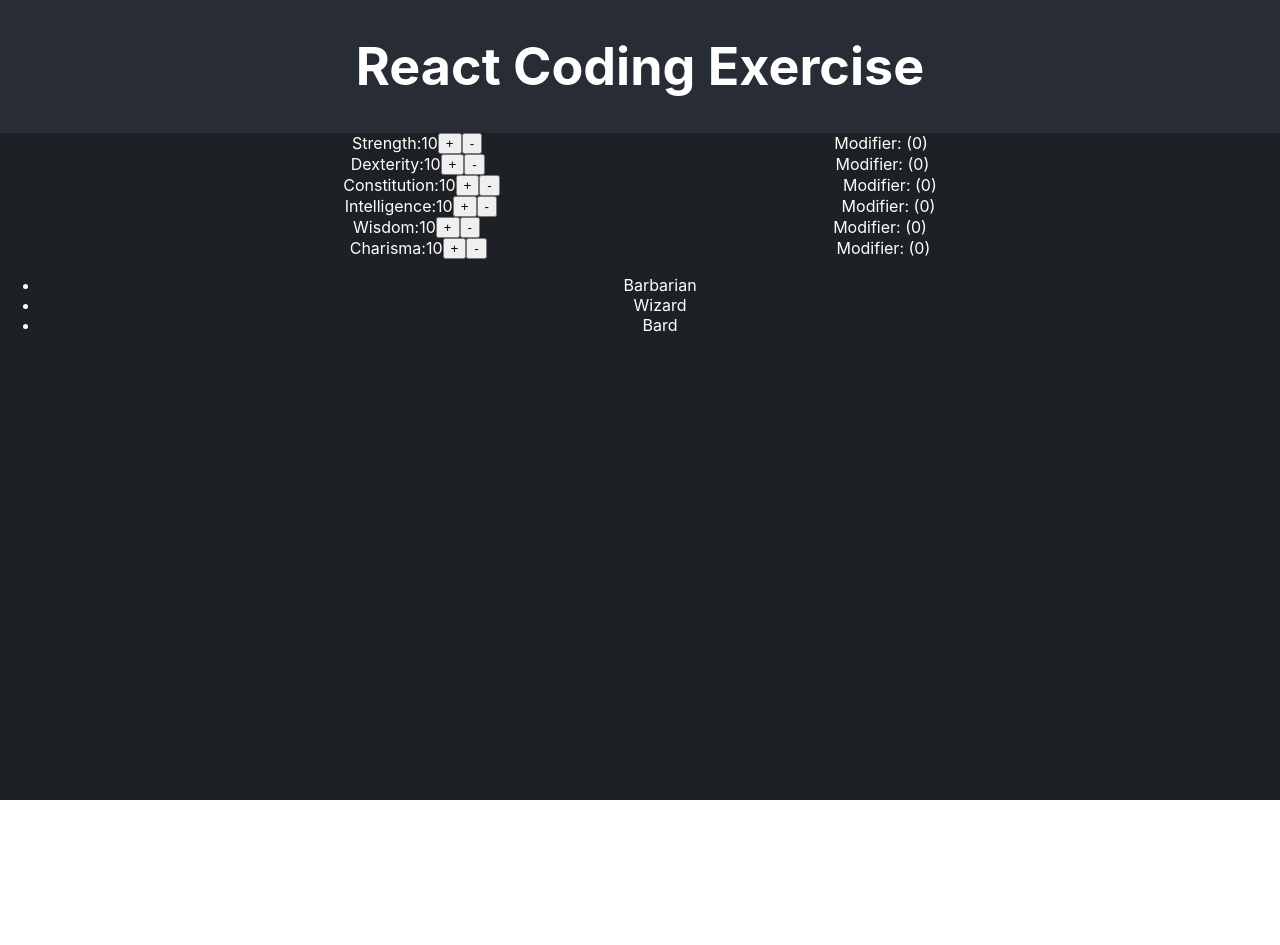
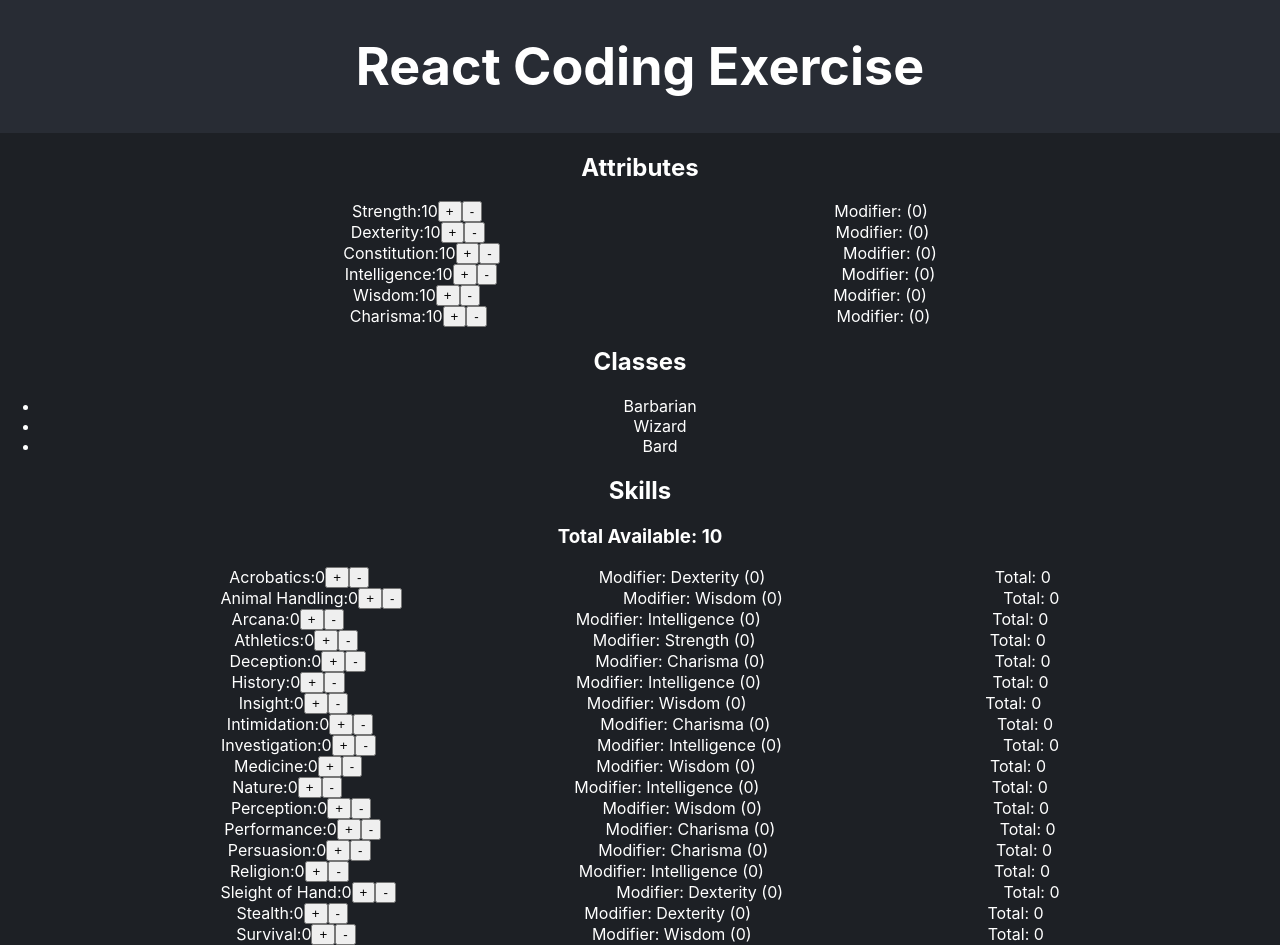
Before and after one commit to iamjosejimenez/recruiting-webapp-character, a React (Create React App) app: page / in a window 1280 px wide. Before the commit the page ends 800 px from the top, so only its background shows below. Built offline with nearby package versions, Linux system fonts and the light colour scheme.

Commit message:
add update skills

```diff
--- a/src/App.css
+++ b/src/App.css
@@ -53,3 +53,8 @@
   display: flex;
   justify-content: space-evenly;
 }
+
+.App-Skills-Container {
+  display: flex;
+  justify-content: space-evenly;
+}
--- a/src/App.js
+++ b/src/App.js
@@ -4,6 +4,7 @@ import {
   ATTRIBUTE_LIST,
   CLASS_LIST,
   DEFAULT_ATTRIBUTES_AMOUNT,
+  DEFAULT_SKILLS_TOTAL,
   SKILL_LIST,
 } from "./consts.js";
 import AmountSelector from "./components/AmountSelector";
@@ -13,6 +14,7 @@ function App() {
   const [characterSheet, setCharacterSheet] = useState({
     attributes: {},
     classes: {},
+    skills: {},
   });
 
   useEffect(() => {
@@ -29,33 +31,51 @@ function App() {
       classes[classConstant] = { isOpen: false };
     });
 
+    const skills = {};
+
+    SKILL_LIST.forEach(({ name, ...rest }) => {
+      skills[name] = {
+        amount: 0,
+        ...rest,
+      };
+    });
+
     setCharacterSheet((previousCharacterSheet) => ({
       ...previousCharacterSheet,
       attributes,
       classes,
+      skills,
+      skillsAmountTotal: DEFAULT_SKILLS_TOTAL,
     }));
   }, []);
 
   const handleUpdateAttribute = (event, attribute, operation) => {
     event.preventDefault();
     setCharacterSheet((previousCharacterSheet) => {
-      let newAttributeAmount =
-        previousCharacterSheet.attributes[attribute].amount;
+      let attributeAmount = previousCharacterSheet.attributes[attribute].amount;
 
       if (operation === "SUM") {
-        newAttributeAmount += 1;
+        attributeAmount += 1;
       } else {
-        newAttributeAmount -= 1;
+        attributeAmount -= 1;
+      }
+
+      const attributeModifier = calculateModifier(attributeAmount);
+
+      let skillsAmountTotal = previousCharacterSheet.skillsAmountTotal;
+      if (attribute === "Intelligence") {
+        skillsAmountTotal = DEFAULT_SKILLS_TOTAL + 4 * attributeModifier;
       }
 
       return {
         ...previousCharacterSheet,
+        skillsAmountTotal,
         attributes: {
           ...previousCharacterSheet.attributes,
           [attribute]: {
             ...previousCharacterSheet.attributes[attribute],
-            amount: newAttributeAmount,
-            modifier: calculateModifier(newAttributeAmount),
+            amount: attributeAmount,
+            modifier: attributeModifier,
           },
         },
       };
@@ -93,6 +113,30 @@ function App() {
     });
   };
 
+  const handleUpdateSkill = (event, skill, operation) => {
+    event.preventDefault();
+    setCharacterSheet((previousCharacterSheet) => {
+      let skillAmount = previousCharacterSheet.skills[skill].amount;
+
+      if (operation === "SUM") {
+        skillAmount += 1;
+      } else {
+        skillAmount -= 1;
+      }
+
+      return {
+        ...previousCharacterSheet,
+        skills: {
+          ...previousCharacterSheet.skills,
+          [skill]: {
+            ...previousCharacterSheet.skills[skill],
+            amount: skillAmount,
+          },
+        },
+      };
+    });
+  };
+
   return (
     <div className="App">
       <header className="App-header">
@@ -100,9 +144,13 @@ function App() {
       </header>
       <section className="App-section">
         <div>
+          <h2>Attributes</h2>
           {Object.entries(characterSheet.attributes).map(
             ([attribute, { amount, modifier }]) => (
-              <div className="App-Attributes-Container">
+              <div
+                className="App-Attributes-Container"
+                key={`container${attribute}`}
+              >
                 <AmountSelector
                   key={attribute}
                   title={attribute}
@@ -114,12 +162,13 @@ function App() {
                     handleUpdateAttribute(event, attribute, "SUBTRACT")
                   }
                 />
-                <div>Modifier: ({modifier})</div>
+                <div key={`modifier${attribute}`}>Modifier: ({modifier})</div>
               </div>
             )
           )}
         </div>
         <div className="App-Classes-Container">
+          <h2>Classes</h2>
           {
             <ul>
               {Object.entries(characterSheet.classes).map(
@@ -151,6 +200,38 @@ function App() {
             </ul>
           }
         </div>
+        <div>
+          <h2>Skills</h2>
+          <h3>Total Available: {characterSheet.skillsAmountTotal}</h3>
+          <div>
+            {Object.entries(characterSheet.skills).map(
+              ([skill, { amount, attributeModifier }]) => (
+                <div className="App-Skills-Container" key={`container${skill}`}>
+                  <AmountSelector
+                    key={skill}
+                    title={skill}
+                    value={amount}
+                    onClickAdd={(event) =>
+                      handleUpdateSkill(event, skill, "SUM")
+                    }
+                    onClickSubtract={(event) => {
+                      handleUpdateSkill(event, skill, "SUBTRACT");
+                    }}
+                  />
+                  <div key={`modifier${skill}`}>
+                    Modifier: {attributeModifier} (
+                    {characterSheet.attributes[attributeModifier].modifier})
+                  </div>
+                  <div key={`total${skill}`}>
+                    Total:{" "}
+                    {characterSheet.attributes[attributeModifier].modifier +
+                      amount}
+                  </div>
+                </div>
+              )
+            )}
+          </div>
+        </div>
       </section>
     </div>
   );
--- a/src/consts.js
+++ b/src/consts.js
@@ -1,59 +1,59 @@
 export const ATTRIBUTE_LIST = [
-    'Strength',
-    'Dexterity',
-    'Constitution',
-    'Intelligence',
-    'Wisdom',
-    'Charisma',
+  "Strength",
+  "Dexterity",
+  "Constitution",
+  "Intelligence",
+  "Wisdom",
+  "Charisma",
 ];
 
 export const CLASS_LIST = {
-    'Barbarian': {
-        'Strength': 14,
-        'Dexterity': 9,
-        'Constitution': 9,
-        'Intelligence': 9,
-        'Wisdom': 9,
-        'Charisma': 9,
-    },
-    'Wizard': {
-        'Strength': 9,
-        'Dexterity': 9,
-        'Constitution': 9,
-        'Intelligence': 14,
-        'Wisdom': 9,
-        'Charisma': 9,
-    },
-    'Bard': {
-        'Strength': 9,
-        'Dexterity': 9,
-        'Constitution': 9,
-        'Intelligence': 9,
-        'Wisdom': 9,
-        'Charisma': 14,
-    },
-}
+  Barbarian: {
+    Strength: 14,
+    Dexterity: 9,
+    Constitution: 9,
+    Intelligence: 9,
+    Wisdom: 9,
+    Charisma: 9,
+  },
+  Wizard: {
+    Strength: 9,
+    Dexterity: 9,
+    Constitution: 9,
+    Intelligence: 14,
+    Wisdom: 9,
+    Charisma: 9,
+  },
+  Bard: {
+    Strength: 9,
+    Dexterity: 9,
+    Constitution: 9,
+    Intelligence: 9,
+    Wisdom: 9,
+    Charisma: 14,
+  },
+};
 
 export const SKILL_LIST = [
-    { name: 'Acrobatics', attributeModifier: 'Dexterity' },
-    { name: 'Animal Handling', attributeModifier: 'Wisdom' },
-    { name: 'Arcana', attributeModifier: 'Intelligence' },
-    { name: 'Athletics', attributeModifier: 'Strength' },
-    { name: 'Deception', attributeModifier: 'Charisma' },
-    { name: 'History', attributeModifier: 'Intelligence' },
-    { name: 'Insight', attributeModifier: 'Wisdom' },
-    { name: 'Intimidation', attributeModifier: 'Charisma' },
-    { name: 'Investigation', attributeModifier: 'Intelligence' },
-    { name: 'Medicine', attributeModifier: 'Wisdom' },
-    { name: 'Nature', attributeModifier: 'Intelligence' },
-    { name: 'Perception', attributeModifier: 'Wisdom' },
-    { name: 'Performance', attributeModifier: 'Charisma' },
-    { name: 'Persuasion', attributeModifier: 'Charisma' },
-    { name: 'Religion', attributeModifier: 'Intelligence' },
-    { name: 'Sleight of Hand', attributeModifier: 'Dexterity' },
-    { name: 'Stealth', attributeModifier: 'Dexterity' },
-    { name: 'Survival', attributeModifier: 'Wisdom' },
+  { name: "Acrobatics", attributeModifier: "Dexterity" },
+  { name: "Animal Handling", attributeModifier: "Wisdom" },
+  { name: "Arcana", attributeModifier: "Intelligence" },
+  { name: "Athletics", attributeModifier: "Strength" },
+  { name: "Deception", attributeModifier: "Charisma" },
+  { name: "History", attributeModifier: "Intelligence" },
+  { name: "Insight", attributeModifier: "Wisdom" },
+  { name: "Intimidation", attributeModifier: "Charisma" },
+  { name: "Investigation", attributeModifier: "Intelligence" },
+  { name: "Medicine", attributeModifier: "Wisdom" },
+  { name: "Nature", attributeModifier: "Intelligence" },
+  { name: "Perception", attributeModifier: "Wisdom" },
+  { name: "Performance", attributeModifier: "Charisma" },
+  { name: "Persuasion", attributeModifier: "Charisma" },
+  { name: "Religion", attributeModifier: "Intelligence" },
+  { name: "Sleight of Hand", attributeModifier: "Dexterity" },
+  { name: "Stealth", attributeModifier: "Dexterity" },
+  { name: "Survival", attributeModifier: "Wisdom" },
+];
 
-]
-
-export const DEFAULT_ATTRIBUTES_AMOUNT = 10
+export const DEFAULT_ATTRIBUTES_AMOUNT = 10;
+export const DEFAULT_SKILLS_TOTAL = 10;
```
